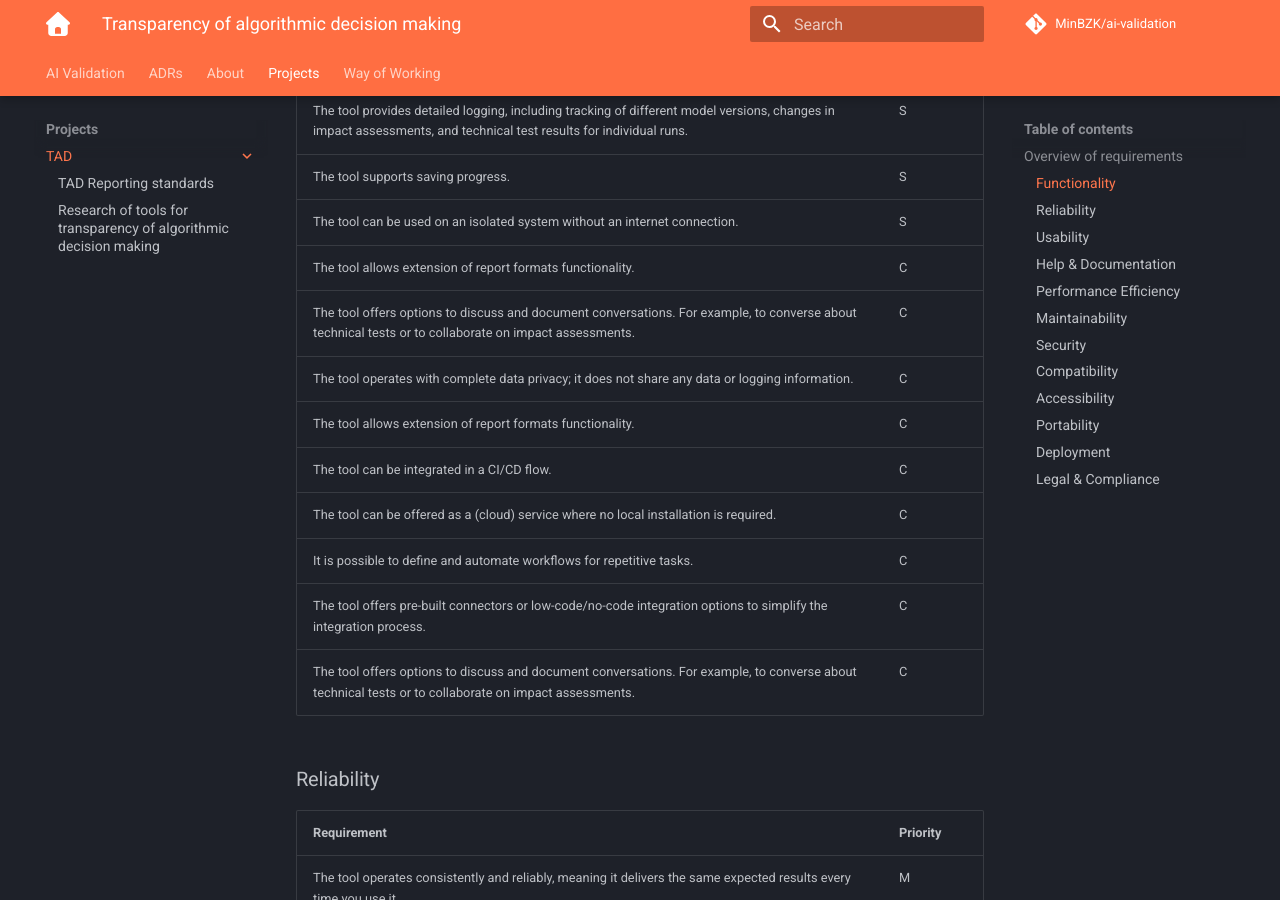
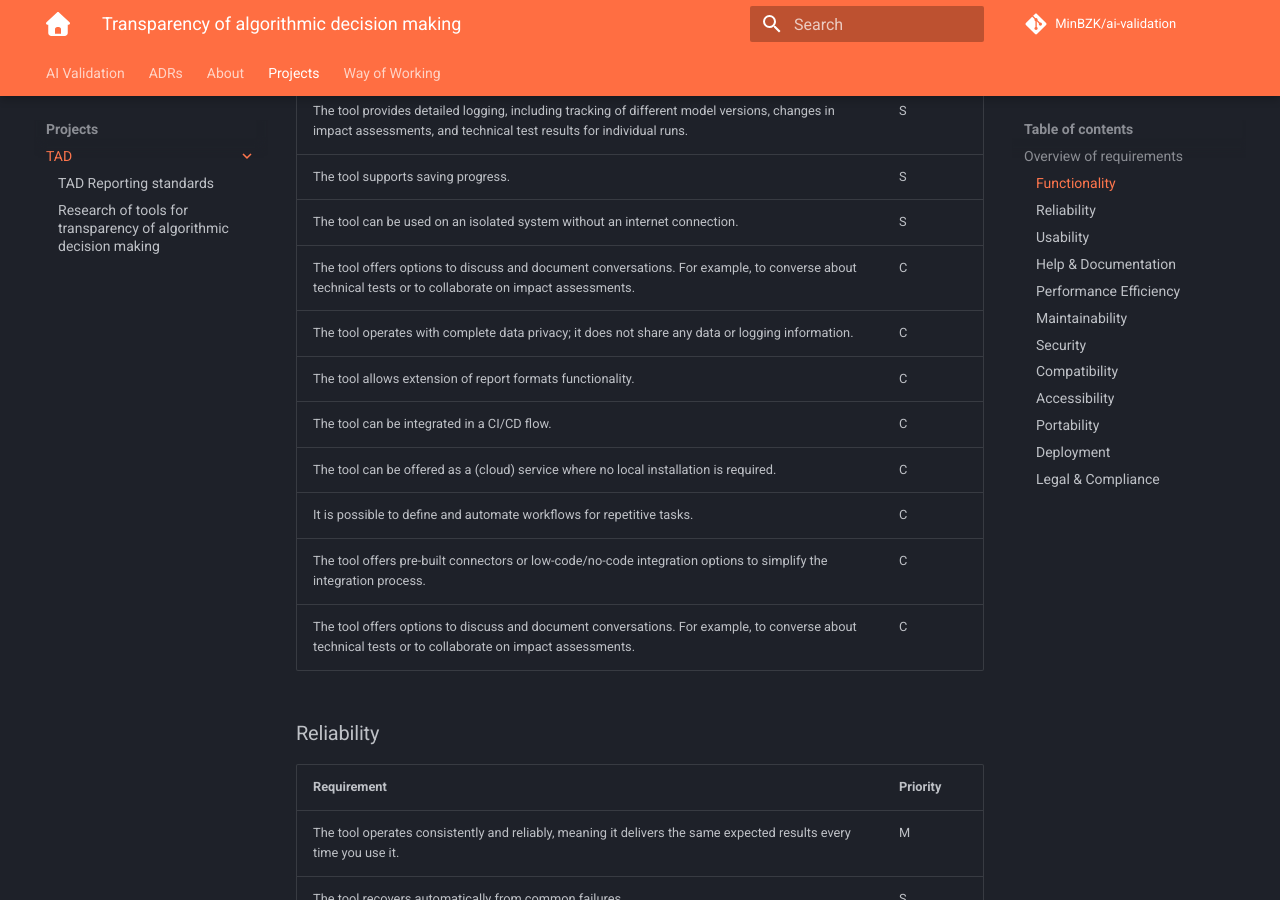
Before and after one commit to MinBZK/ai-validation, an MkDocs documentation site: the page built from docs/Projects/TAD/index.md, in a window 1280 px wide and 900 px high, scrolled down 1239 px. Built offline with MkDocs 1.6.1 and Material for MkDocs 9.7.7, drawn with Linux system fonts in a browser that asks for light colours; plug-ins that fetch from the network failed and are left out; comment, search, counter and statistics services are not loaded.

Commit message:
remove double entry in comparison list

```diff
--- a/docs/Projects/TAD/index.md
+++ b/docs/Projects/TAD/index.md
@@ -35,7 +35,6 @@ scale to allow for tool comparison.
 | The tool provides detailed logging, including tracking of different model versions, changes in impact assessments, and technical test results for individual runs.                                | S        |
 | The tool supports saving progress.                                                                                                                                                                | S        |
 | The tool can be used on an isolated system without an internet connection.                                                                                                                        | S        |
-| The tool allows extension of report formats functionality.                                                                                                                                        | C        |
 | The tool offers options to discuss and document conversations. For example, to converse about technical tests or to collaborate on impact assessments.                                            | C        |
 | The tool operates with complete data privacy; it does not share any data or logging information.                                                                                                  | C        |
 | The tool allows extension of report formats functionality.                                                                                                                                        | C        |
```
